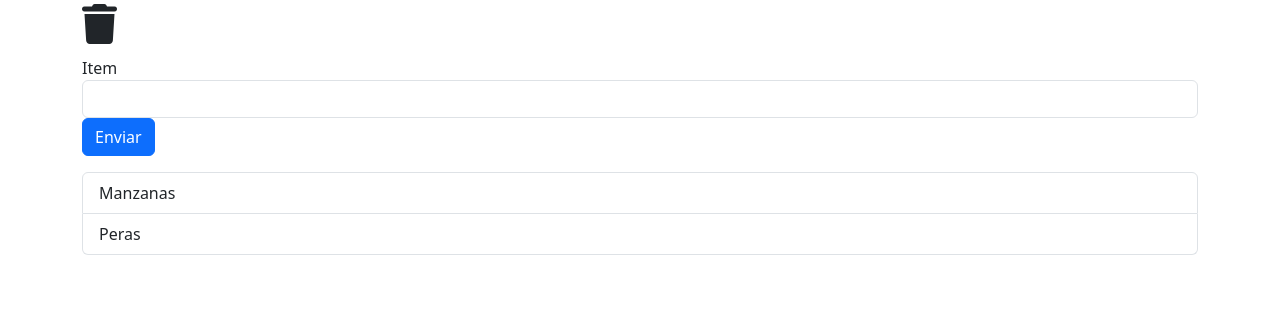
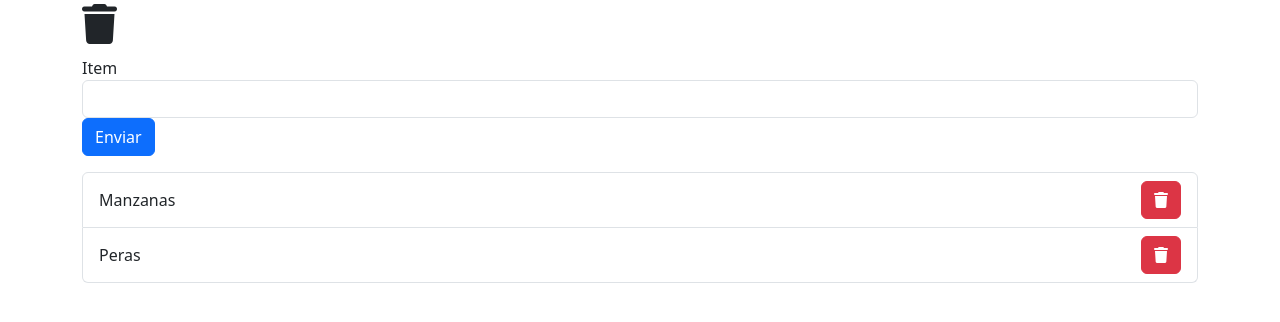
Before and after one commit to BrenRuizH/electron-task-app, an Electron app: page index.html in a window 1280 px wide. Drawn offline with nearby package versions, Linux system fonts and the light colour scheme.

Commit message:
Definir iconos para eliminar

```diff
--- a/index.html
+++ b/index.html
@@ -31,7 +31,16 @@
             for(i = 0; i < list.length; i++) {
                 item = document.createElement("li");
                 item.textContent = list[i];
-                item.className = "list-group-item";
+                item.className = "list-group-item d-flex justify-content-between align-items-center";
+
+                b = document.createElement("button");
+                b.className = "btn btn-danger";
+
+                ic = document.createElement("i");
+                ic.className = "fa fa-trash";
+
+                b.appendChild(ic);
+                item.appendChild(b);
 
                 document.querySelector("#my-list").appendChild(item);
             }
```
